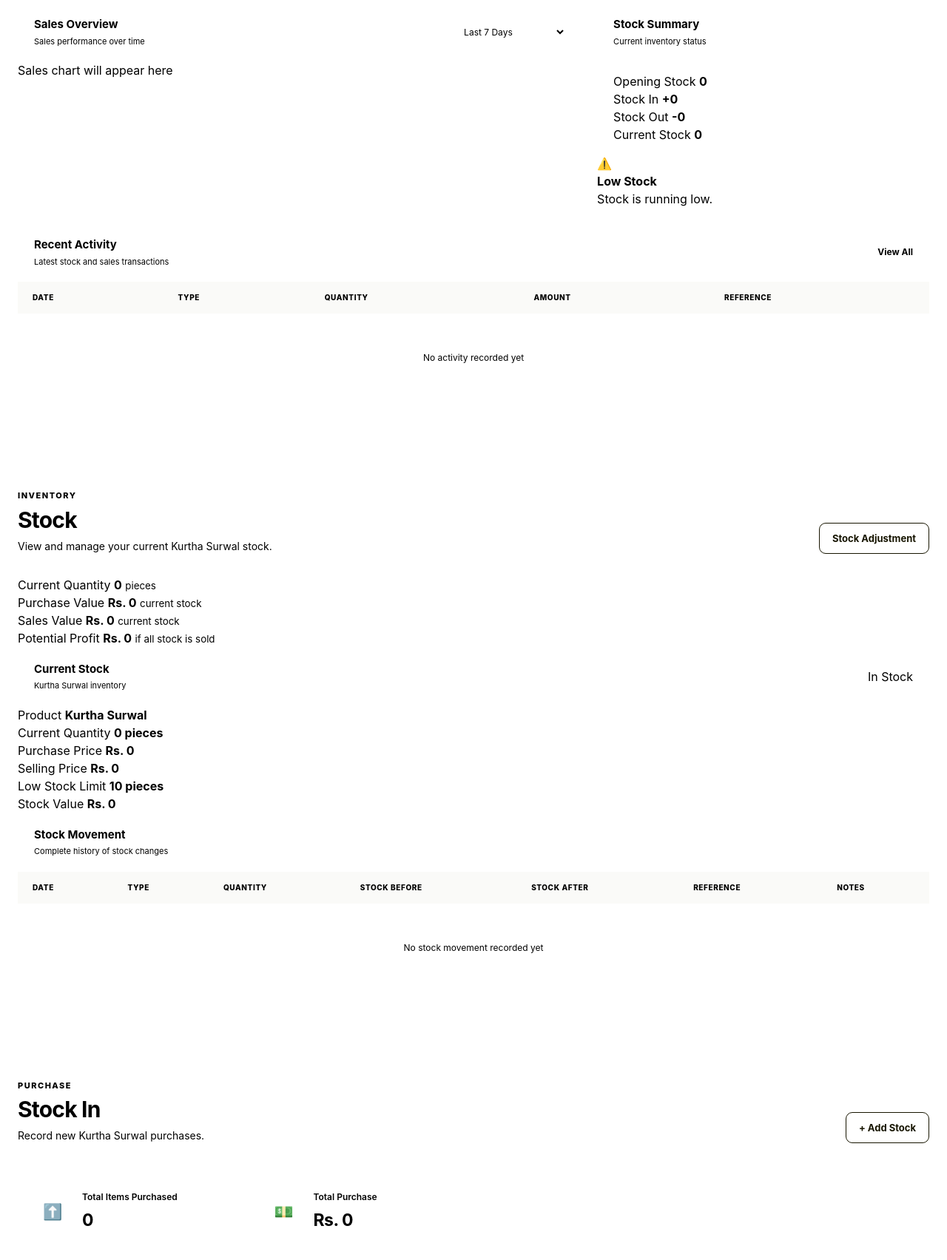
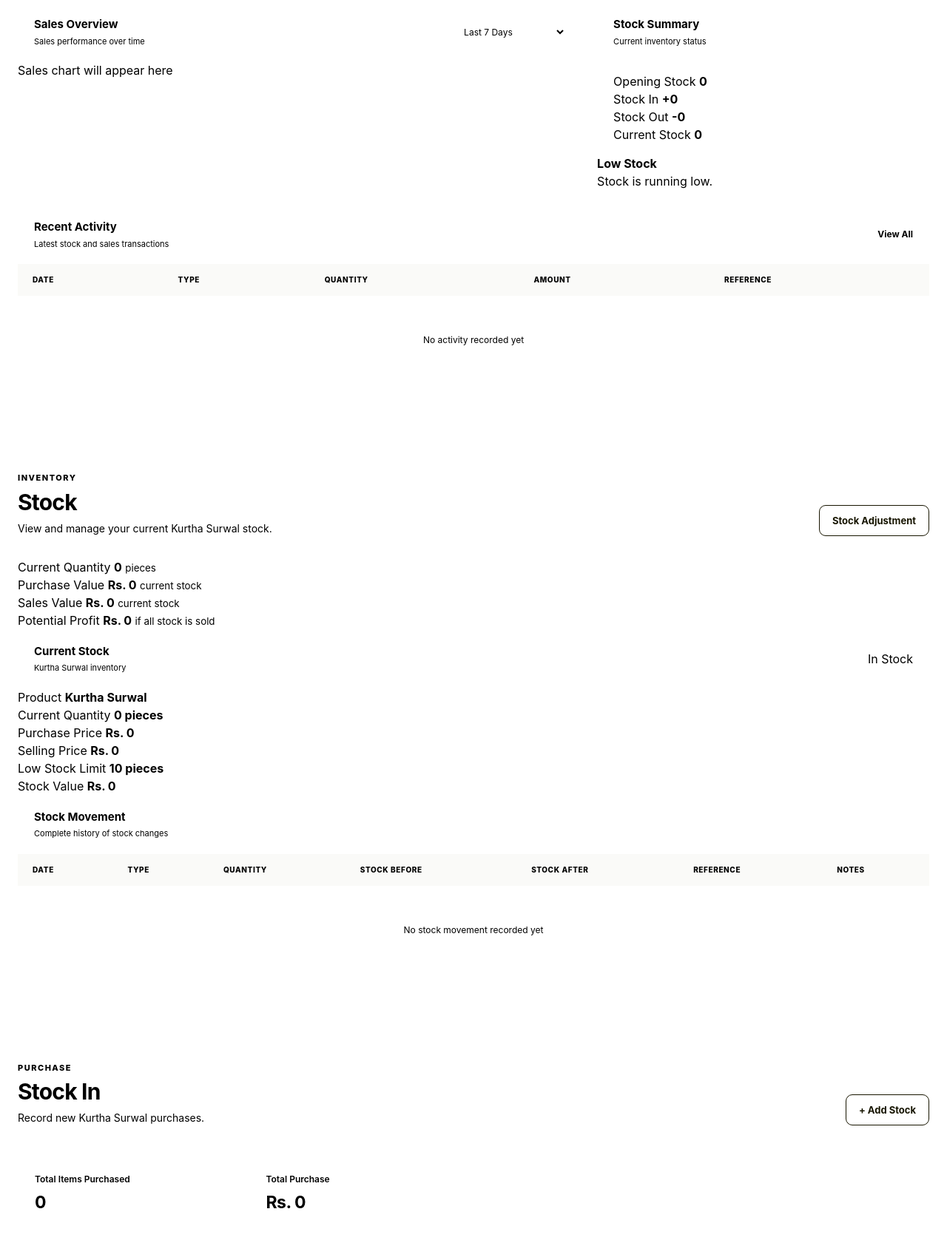
Before and after one commit to khanalsushil226-del/data, a plain HTML site: page index.html in a window 1280 px wide. Shown: the part 536-2240 px from the top of the page at 74% size. Drawn offline with Linux system fonts and the light colour scheme; a script that the page names is missing.

Commit message:
updating

```diff
--- a/index.html
+++ b/index.html
@@ -184,9 +184,7 @@
 
                     </div>
 
-                    <div class="low-stock-alert" id="lowStockAlert">
-                        <span>⚠️</span>
-                        <div>
+
                             <strong>Low Stock</strong>
                             <p>Stock is running low.</p>
                         </div>
@@ -382,7 +380,7 @@
             <div class="stats-grid">
 
                 <div class="stat-card">
-                    <div class="stat-icon">⬆️</div>
+
                     <div>
                         <span>Total Items Purchased</span>
                         <h2 id="stockInQuantity">0</h2>
@@ -390,7 +388,7 @@
                 </div>
 
                 <div class="stat-card">
-                    <div class="stat-icon">💵</div>
+
                     <div>
                         <span>Total Purchase</span>
                         <h2 id="stockInAmount">Rs. 0</h2>
@@ -460,7 +458,7 @@
             <div class="stats-grid">
 
                 <div class="stat-card">
-                    <div class="stat-icon">⬇️</div>
+
                     <div>
                         <span>Total Items Sold</span>
                         <h2 id="salesQuantity">0</h2>
@@ -468,7 +466,7 @@
                 </div>
 
                 <div class="stat-card">
-                    <div class="stat-icon">💰</div>
+
                     <div>
                         <span>Total Sales</span>
                         <h2 id="salesAmount">Rs. 0</h2>
@@ -476,7 +474,7 @@
                 </div>
 
                 <div class="stat-card">
-                    <div class="stat-icon">📈</div>
+
                     <div>
                         <span>Total Profit</span>
                         <h2 id="salesProfit">Rs. 0</h2>
```
